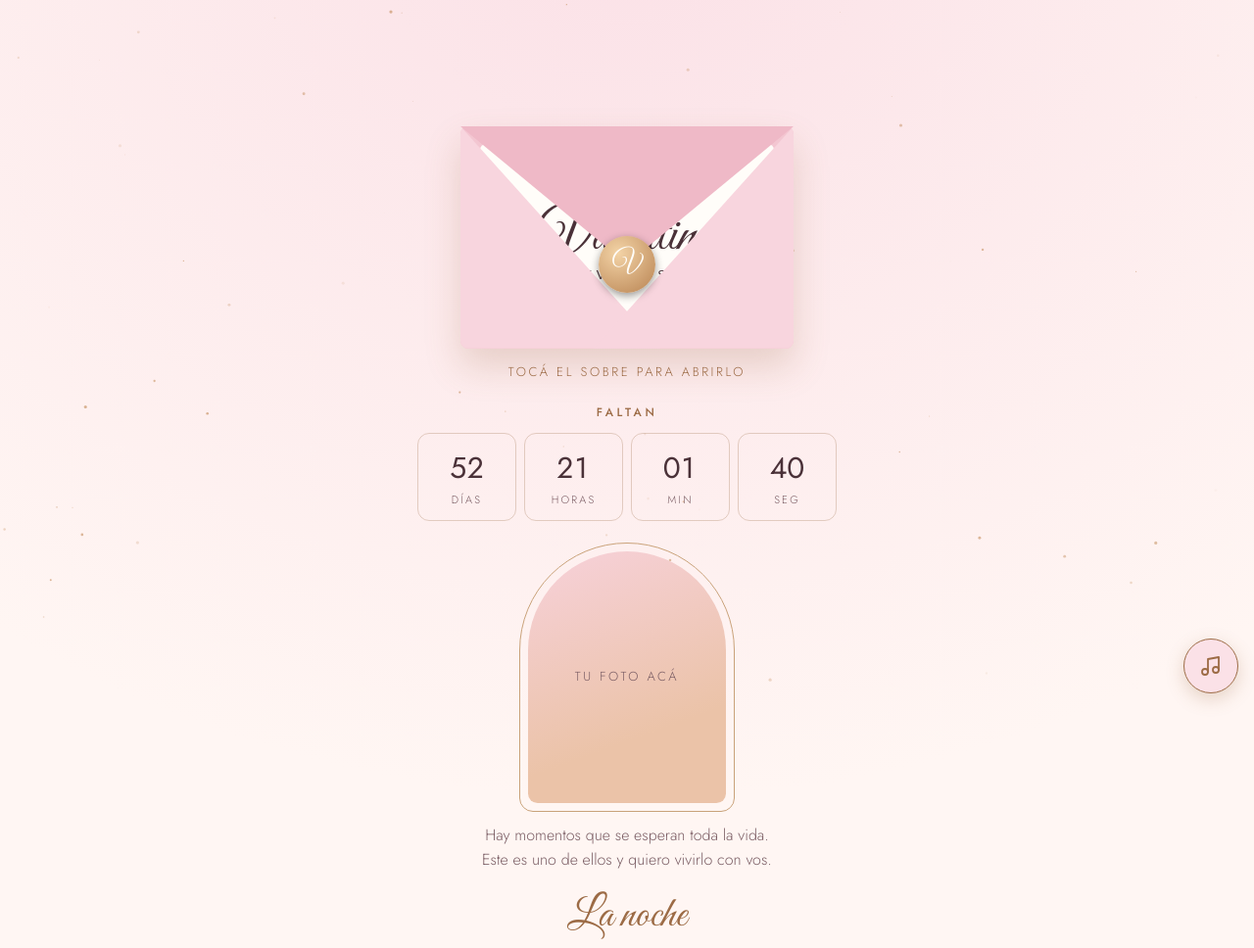
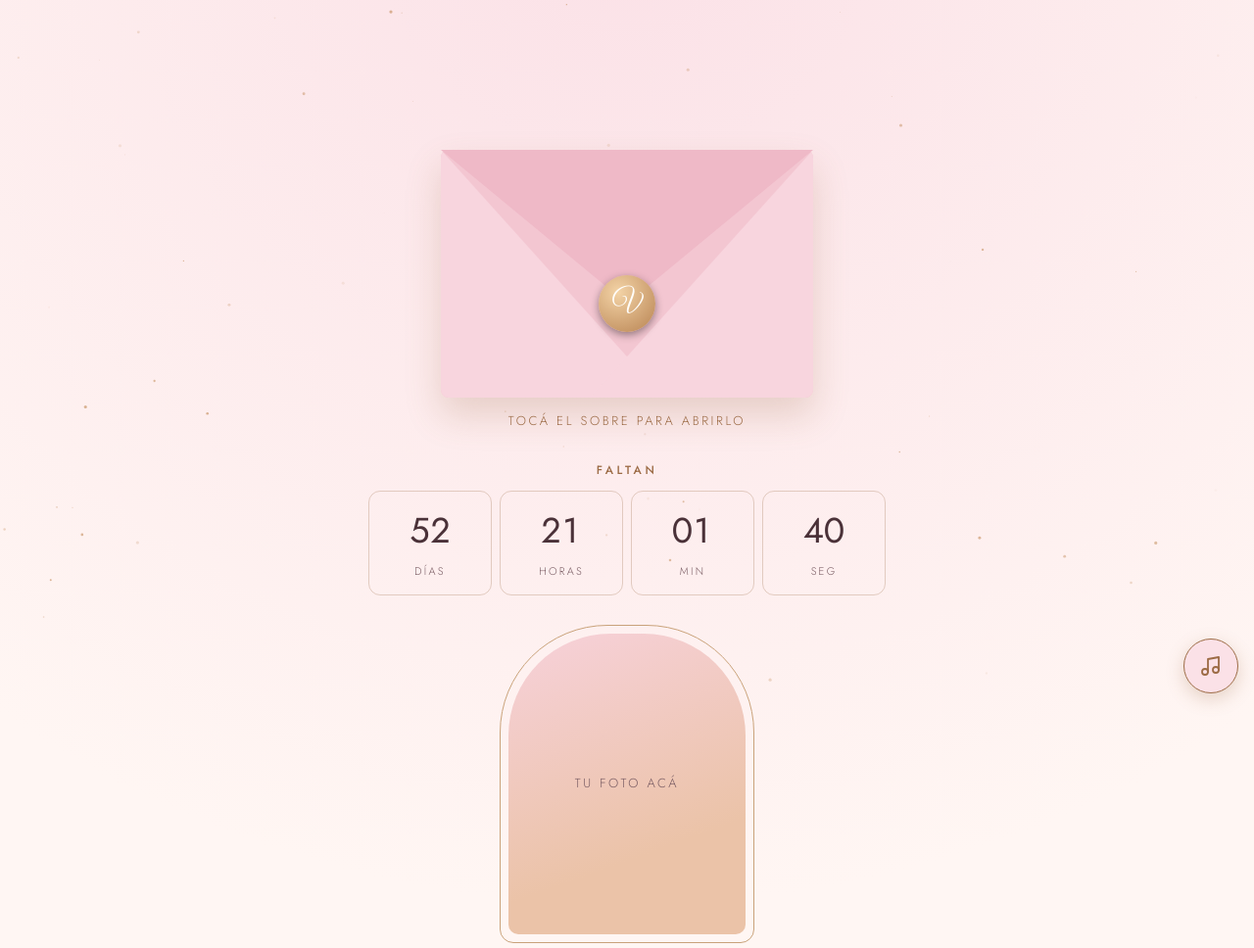
Before and after one commit to AgusBorgo/anse-xv, a plain HTML site: page index.html in a window 1280 px wide. Shown: the part 76-1044 px from the top of the page at 98% size. Drawn offline with Linux system fonts and the light colour scheme.

Commit message:
Adjust styles for layout and typography in index.html

```diff
--- a/index.html
+++ b/index.html
@@ -1,3 +1,8 @@
+<!doctype html>
+<html lang="es">
+<head>
+<meta charset="utf-8">
+<meta name="viewport" content="width=device-width, initial-scale=1, viewport-fit=cover">
 <title>Mis XV Valentina</title>
 <link rel="preconnect" href="https://fonts.googleapis.com">
 <link rel="stylesheet" href="https://fonts.googleapis.com/css2?family=Great+Vibes&family=Jost:wght@300;400;500;600&display=swap">
@@ -11,19 +16,19 @@
 }
 *{box-sizing:border-box}
 body{background:radial-gradient(120% 60% at 50% 0%, var(--plum) 0%, var(--night) 70%);background-color:var(--night);color:var(--ivory);font-family:var(--body);font-weight:300;font-size:16px;line-height:1.55;min-height:100%}
-.wrap{max-width:460px;margin:0 auto;padding-inline:16px;padding-block:20px 48px;display:flex;flex-direction:column;gap:22px}
+.wrap{max-width:480px;margin:0 auto;padding-inline:16px;padding-block:20px 48px;display:flex;flex-direction:column;gap:22px}
 .demo{align-self:center;border:1px solid var(--gold-deep);color:var(--gold);font-size:11px;letter-spacing:.2em;text-transform:uppercase;padding:5px 12px;border-radius:99px}
 #stars{position:fixed;inset:0;width:100%;height:100%;pointer-events:none;z-index:0}
 .wrap>*{position:relative;z-index:1}
 
 /* envelope */
 .env-zone{display:flex;flex-direction:column;align-items:center;gap:14px;padding-top:6px}
-.envelope{position:relative;width:min(100%,340px);aspect-ratio:3/2;max-width:100%;background:none;border:0;padding:0;cursor:pointer;perspective:900px;margin-top:120px;transition:margin .9s cubic-bezier(.2,.8,.2,1)}
+.envelope{position:relative;width:min(100%,380px);aspect-ratio:3/2;max-width:100%;background:none;border:0;padding:0;cursor:pointer;perspective:900px;margin-top:120px;transition:margin .9s cubic-bezier(.2,.8,.2,1)}
 .envelope:focus-visible{outline:2px solid var(--gold);outline-offset:8px;border-radius:8px}
 .env-back{position:absolute;inset:0;background:var(--plum-2);border-radius:8px;box-shadow:0 18px 36px rgba(156,107,69,.22)}
 .letter{position:absolute;left:6%;right:6%;top:8%;height:84%;background:var(--letter);color:var(--ivory);border-radius:6px;display:flex;flex-direction:column;align-items:center;justify-content:center;text-align:center;padding:10px;transition:transform 1s cubic-bezier(.2,.8,.2,1) .35s}
 .letter small{font-size:11px;letter-spacing:.3em;text-transform:uppercase;color:var(--gold);font-weight:500}
-.letter .nm{font-family:var(--script);font-size:56px;line-height:1;margin:4px 0}
+.letter .nm{font-family:var(--script);font-size:clamp(44px,14vw,64px);line-height:1;margin:4px 0}
 .letter .xv{font-size:13px;letter-spacing:.35em;font-weight:500}
 .env-front{position:absolute;inset:0;border-radius:8px;overflow:hidden;pointer-events:none}
 .env-front::before,.env-front::after{content:"";position:absolute;bottom:0;width:60%;height:100%;background:#F8D5DE}
@@ -41,11 +46,11 @@ body{background:radial-gradient(120% 60% at 50% 0%, var(--plum) 0%, var(--night)
 
 .section{display:flex;flex-direction:column;gap:12px;text-align:center;align-items:center}
 .eyebrow{font-size:12px;letter-spacing:.3em;text-transform:uppercase;color:var(--gold);font-weight:500}
-h2{margin:0;font-family:var(--script);font-weight:400;font-size:44px;line-height:1.05;color:var(--gold)}
+h2{margin:0;font-family:var(--script);font-weight:400;font-size:clamp(38px,11vw,54px);line-height:1.05;color:var(--gold)}
 .lead{margin:0;max-width:34ch;color:var(--mist)}
 .count{display:grid;grid-template-columns:repeat(4,minmax(0,1fr));gap:8px;width:100%}
 .count div{border:1px solid rgba(156,107,69,.28);border-radius:12px;padding:12px 4px}
-.count b{display:block;font-size:30px;font-weight:400;font-variant-numeric:tabular-nums;color:var(--ivory)}
+.count b{display:block;font-size:clamp(24px,7.5vw,36px);font-weight:400;font-variant-numeric:tabular-nums;color:var(--ivory)}
 .count span{font-size:11px;letter-spacing:.2em;text-transform:uppercase;color:var(--mist)}
 .photo{width:220px;max-width:100%;aspect-ratio:4/5;border-radius:110px 110px 14px 14px;padding:8px;border:1px solid var(--gold-deep)}
 .photo div{width:100%;height:100%;border-radius:104px 104px 10px 10px;background:linear-gradient(160deg,#F7D1DA,#EBC3A8 70%),var(--plum);display:grid;place-items:center;color:var(--mist);font-size:13px;letter-spacing:.2em;text-transform:uppercase}
@@ -73,8 +78,14 @@ h2{margin:0;font-family:var(--script);font-weight:400;font-size:44px;line-height
 .foot a{color:var(--gold)}
 @keyframes spin{to{transform:rotate(360deg)}}
 @media (prefers-reduced-motion:reduce){.music.on{animation:none}.letter,.flap,.envelope{transition:none}}
+.lead{font-size:clamp(15px,4.2vw,17px)}
+@media (max-width:360px){.info{grid-template-columns:1fr}.swatches{gap:8px}.sw i{width:40px;height:40px}}
+@media (min-width:700px){.wrap{max-width:560px;gap:30px;padding-block:36px 64px}.photo{width:260px}}
+.letter{opacity:0}
+.envelope.open .letter{opacity:1;transition:transform 1s cubic-bezier(.2,.8,.2,1) .35s, opacity .2s .3s}
 </style>
-
+</head>
+<body>
 <canvas id="stars" aria-hidden="true"></canvas>
 <button class="music" id="music" type="button" aria-label="Activar música" aria-pressed="false">
   <svg viewBox="0 0 24 24" fill="none" stroke="currentColor" stroke-width="1.8" stroke-linecap="round" stroke-linejoin="round" aria-hidden="true"><path d="M9 18V5l11-2v13"/><circle cx="6" cy="18" r="3"/><circle cx="17" cy="16" r="3"/></svg>
@@ -224,3 +235,6 @@ h2{margin:0;font-family:var(--script);font-weight:400;font-size:44px;line-height
   requestAnimationFrame(draw);
 })();
 </script>
+
+</body>
+</html>
```
